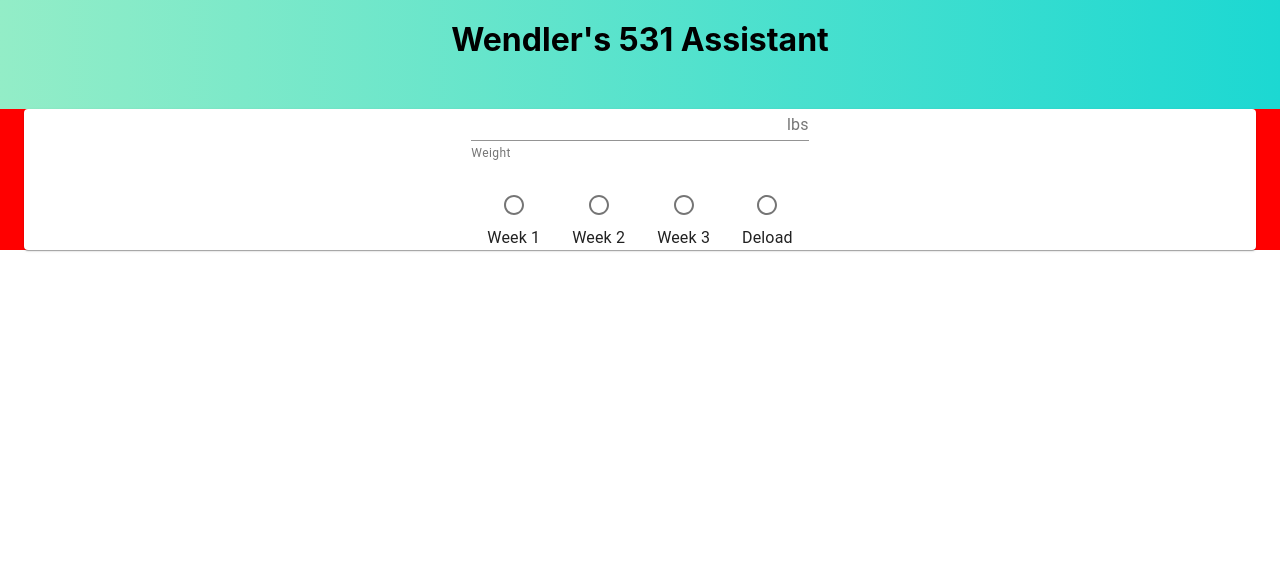
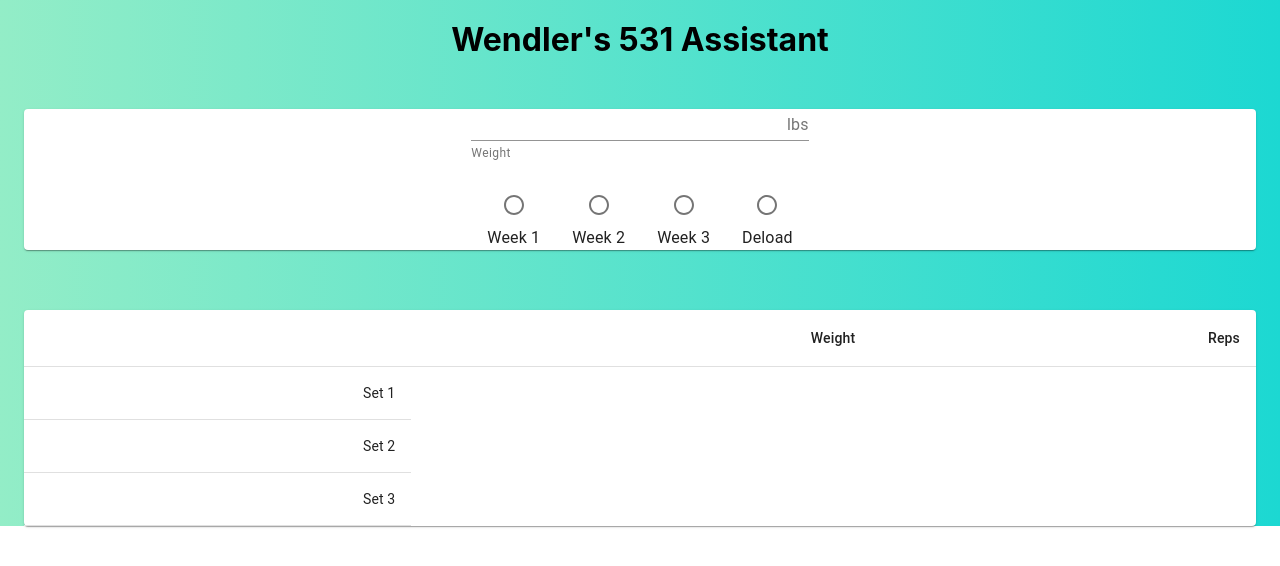
Before and after one commit to ArthurKingReyes/WendlersReact, a React (Create React App) app: page / in a window 1280 px wide. Shown: the top 566 px of the page. Built offline with nearby package versions, Linux system fonts and the light colour scheme.

Commit message:
Started table

```diff
--- a/src/components/main.js
+++ b/src/components/main.js
@@ -8,6 +8,11 @@ import FormControlLabel from '@material-ui/core/FormControlLabel';
 import InputAdornment from '@material-ui/core/InputAdornment';
 import RadioGroup from '@material-ui/core/RadioGroup';
 import Radio from '@material-ui/core/Radio';
+import Table from '@material-ui/core/Table';
+import TableBody from '@material-ui/core/TableBody';
+import TableCell from '@material-ui/core/TableCell';
+import TableHead from '@material-ui/core/TableHead';
+import TableRow from '@material-ui/core/TableRow';
 
 // Week percentages
 const week1 = [0.65, 0.75, 0.85];
@@ -26,12 +31,16 @@ class Main extends Component {
         this.setState({max_weight: e.target.value})
     }
 
+    calcWeightAndReps = (week, reps) => {
+
+    }
+
     render() {
         return (
             <div className="title">
             <br/>
             <h1>Wendler's 531 Assistant</h1>
-            <Container fixed style={{background: 'red', textAlign: 'center', marginTop:'50px'}}>
+            <Container fixed style={{textAlign: 'center', marginTop:'50px'}}>
               <Paper>
                 <FormControl>
                     {/* Get input, numbers only */}
@@ -52,7 +61,31 @@ class Main extends Component {
                         <FormControlLabel value="deload" control={<Radio />} label="Deload" labelPlacement="bottom"/>
                     </RadioGroup>
                 </FormControl>
+                </Paper>
+                <br/><br/><br/>
 
+                {/* Table */}
+                <Paper>
+                <Table>
+                    <TableHead>
+                        <TableRow>
+                            <TableCell></TableCell>
+                            <TableCell align="right">Weight</TableCell>
+                            <TableCell align="right">Reps</TableCell>
+                        </TableRow>
+                    </TableHead>
+                    <TableBody>
+                        <TableRow>
+                            <TableCell align="right">Set 1</TableCell>
+                        </TableRow>
+                        <TableRow>
+                            <TableCell align="right">Set 2</TableCell>
+                        </TableRow>
+                        <TableRow>
+                            <TableCell align="right">Set 3</TableCell>
+                        </TableRow>
+                    </TableBody>
+                </Table>
 
               </Paper>
             </Container>
```
